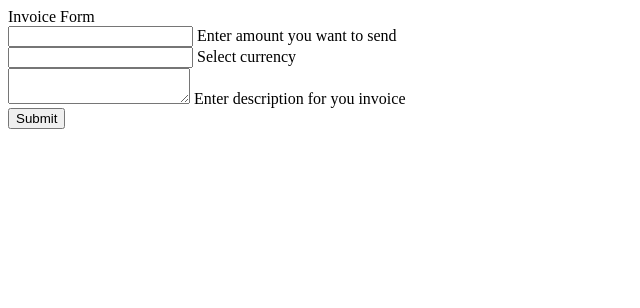
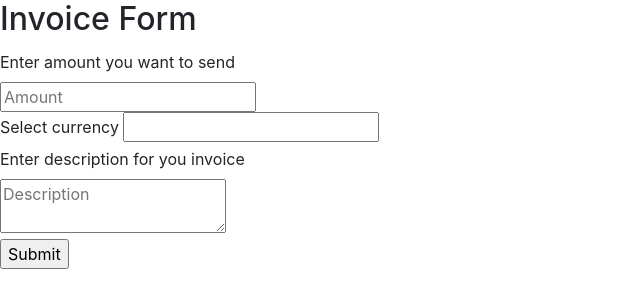
Before and after one commit to Gorillaz322/pay_trio_test, a Python web app: template templates/InvoiceView.html in a window 1280 px wide. Shown: the top 308 px of the page, without its empty margins (0-640 px from the left). Run offline with Jinja, Linux system fonts and the light colour scheme; the template is opened without the code that fills it, so the values that code supplies are empty, except form fields; form fields are guessed from the names that the template uses; some libraries are stand-ins or nearby versions.

Commit message:
Fixed error handling

```diff
--- a/main/forms.py
+++ b/main/forms.py
@@ -1,6 +1,6 @@
 from flask_wtf import Form
 from wtforms import FloatField, RadioField, TextAreaField
-from wtforms.validators import DataRequired, Length
+from wtforms.validators import DataRequired, Length, NumberRange
 
 
 class InvoiceForm(Form):
@@ -10,7 +10,8 @@ class InvoiceForm(Form):
     )
 
     amount = FloatField('Amount',
-                        validators=[DataRequired()])
+                        validators=[DataRequired(),
+                                    NumberRange(min=0, max=15000)])
 
     currency = RadioField('Currency',
                           choices=[*CURRENCY_TYPES],
--- a/templates/InvoiceView.html
+++ b/templates/InvoiceView.html
@@ -3,31 +3,35 @@
 <head>
     <meta charset="UTF-8">
     <title>Invoice</title>
+    <link rel="stylesheet" href="https://maxcdn.bootstrapcdn.com/bootstrap/4.0.0/css/bootstrap.min.css" integrity="sha384-Gn5384xqQ1aoWXA+058RXPxPg6fy4IWvTNh0E263XmFcJlSAwiGgFAW/dAiS6JXm" crossorigin="anonymous">
 </head>
 <body>
     <form id="invoice_form" method="POST">
         <div class="card-content grey-text text-darken-1">
-            <span class="card-title">Invoice Form</span>
+            <h2 class="card-title">Invoice Form</h2>
             {{ form.csrf_token }}
             <div class="input-field">
-                {{ form.amount(id="amount") }}
-                <label for="amount">Enter amount you want to send</label>
-                <div id="error_amount" class="error"></div>
+                <label for="amount">Enter amount you want to send</label><br>
+                {{ form.amount(id="amount", placeholder="Amount") }}
             </div>
             <div class="input-field">
+                <label for="currency">Select currency</label>
                 {{ form.currency(id="currency") }}
-                <label for="currency">Select currency</label>
-                <div id="error_currency" class="error"></div>
             </div>
             <div class="input-field">
-                {{ form.description(id="description") }}
-                <label for="description">Enter description for you invoice</label>
-                <div id="error_description" class="error"></div>
+                <label for="description">Enter description for you invoice</label><br>
+                {{ form.description(id="description", placeholder="Description") }}
             </div>
         </div>
         <div class="card-action">
             <input type="submit">
         </div>
+        <br>
+        {% if errors %}
+            {% for field, message in errors.items() %}
+                <p style="color: red">{{ field }}: {{ message }}</p>
+            {% endfor %}
+        {% endif %}
     </form>
 </form>
 </body>
```
Also changed, not shown: main/views.py (+12 -8 lines), templates/InvoiceConfirmationView.html (+7 -1 lines).
